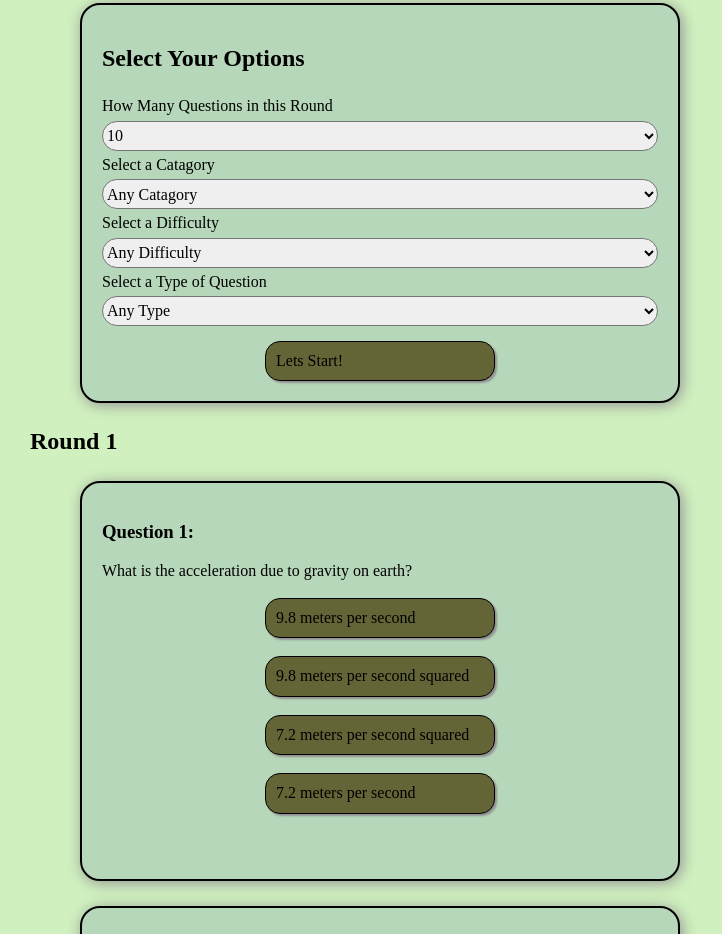
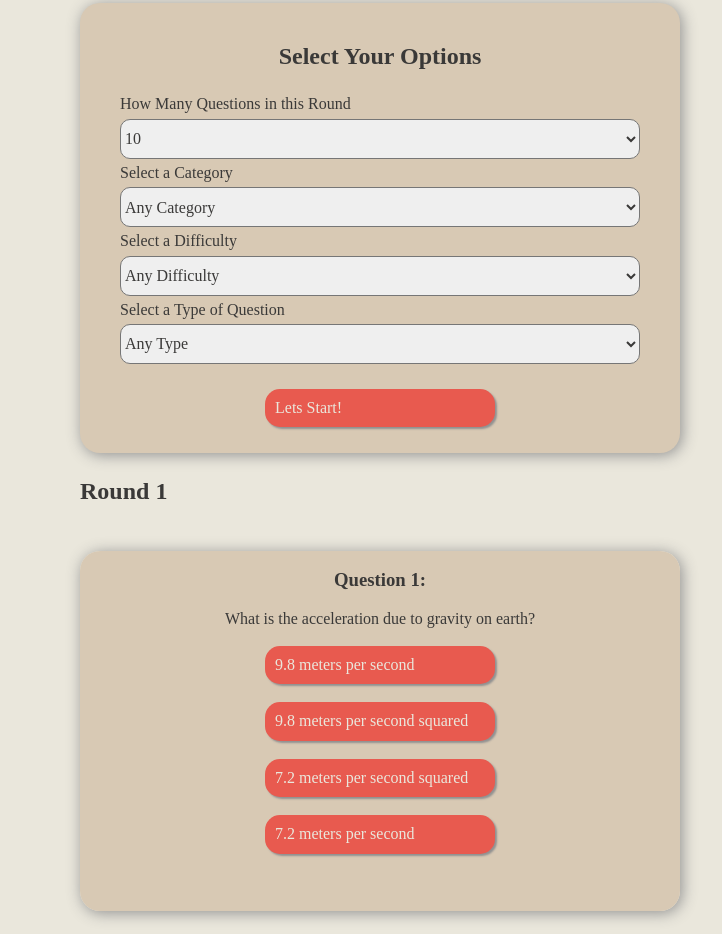
Before and after one commit to nickplamb/simple-api-request-app, a plain HTML site: page index.html in a window 1280 px wide. Shown: the part 102-1036 px from the top of the page, without its empty margins (260-982 px from the left). Drawn offline with nearby package versions, Linux system fonts and the light colour scheme.

Commit message:
1.6 add styling, flip functionality, event handlers for answers, and correct selection logic

```diff
--- a/css/style.css
+++ b/css/style.css
@@ -10,12 +10,14 @@
 
 /* Color Pallet https://coolors.co/d0f1bf-b6d7b9-9abd97-646536-483d03 */
 :root {
-  --btn-bg-color: #646536;
-  --btn-bg-hover: #483d03;
-  --bg-color: #d0f1bf;
-  --cards-bg-color: #b6d7b9;
-  --cards-bg-shadow: #b6d7b9;
-  --header-bg-color: #9abd97;
+  --bg-color: #eae7dc;
+  --btn-bg-color: #e85a4f;
+  --btn-bg-hover: #e98074;
+  --cards-bg-color: #d8c9b4;
+  --cards-bg-shadow: #8e8d8a;
+  --header-bg-color: var(--btn-bg-color);
+  --text-color: #3a3938;
+  --tan: #d8c3a5;
 }
 
 * {
@@ -23,6 +25,7 @@
 }
 
 body {
+  color: var(--text-color);
   font-family: "Times New Roman", Times, serif;
   background-color: var(--bg-color);
 }
@@ -33,6 +36,7 @@ header {
 }
 
 header h1 {
+  color: var(--bg-color);
   margin: 16px 30px;
   display: inline-block;
 }
@@ -42,11 +46,13 @@ header nav {
 }
 
 main {
-  max-width: 700px;
+  max-width: 680px;
   margin: 0 auto;
+  padding: 0 40px;
 }
 
 .start-form {
+  height: 450px;
   display: flex;
   flex-direction: column;
   align-items: stretch;
@@ -59,39 +65,92 @@ main {
 
 select.start-form__item {
   width: 100%;
-  height: 30px;
-  border-radius: 15px;
+  height: 40px;
+  border-radius: 10px;
+}
+
+section h2 {
+  text-align: center;
+}
+
+form {
+  padding: 0 40px;
+}
+
+button {
+  cursor: pointer;
+  color: var(--bg-color);
+}
+
+select {
+ color: var(--text-color);
 }
 
 button.start-form__item {
-  margin-top: 15px;
+  margin-top: 25px;
 }
 
-
-.card-container,
-.start-form-container {
-  max-width: 800px;
-  margin: 0 auto;
-  padding: 0 30px;
+.card-container {
+  max-width: 100%;
 }
 
 .card-container__card,
 .start-form {
   max-width: 600px;
+  margin: 25px auto;
+  padding: 20px 0;
+  background-color: var(--cards-bg-color);
+}
+
+.card {
+  box-shadow: 2px 2px 15px #919191; /*var(--cards-bg-shadow);/* */
+  border: none;
+  border-radius: 20px;
+}
+
+/* ---------------FLIP ANIMATION------------------------ */
+.card-container__card {
+  background-color: transparent;
+  perspective: 1000px;
   height: 400px;
-  margin: 25px auto;
-  padding: 20px;
+}
+.card-inner {
+  position: relative;
+  width: 100%;
+  height: 100%;
+  text-align: center;
+  transition: transform 0.6s;
+  transform-style: preserve-3d;
+}
+.flip-over {
+  transform: rotateY(180deg);
+}
+.card-front, .card-back {
+  position: absolute;
+  width: 100%;
+  height: 100%;
+  -webkit-backface-visibility: hidden;
+  backface-visibility: hidden;
+  border: none;
+  border-radius: 20px;
+}
+.card-front {
   background-color: var(--cards-bg-color);
-  border: black 2px solid;
-  border-radius: 20px;
-  box-shadow: 2px 2px 15px #919191; /*var(--cards-bg-shadow);/* */
+}
+.card-back {
+  background-color: var(--cards-bg-color);
+  transform: rotateY(180deg);
+}
+
+/* ---------------------LISTS-------------------------- */
+ul {
+  padding: 0;
 }
 
 ul.answer-list {
   width: 230px;
   list-style: none;
   margin: 10px auto;
-  padding: 0;
 }
 
 li {
@@ -100,13 +159,15 @@ li {
   list-style: none;
 }
 
+
+/* ---------------------BUTTONS------------------------- */
 .btn-answer,
 button.start-form__item {
   width: 230px;
   padding: 10px;
   text-align: left;
   background-color: var(--btn-bg-color);
-  border: 1px solid black;
+  border: none;
   border-radius: 15px;
   box-shadow: 2px 2px 2px #919191;
 }
@@ -116,3 +177,7 @@ button.start-form__item:hover {
   background-color: var(--btn-bg-hover);
   /* transition: .05s background-color; */
 }
+
+.hidden {
+  display: none;
+}
--- a/index.html
+++ b/index.html
@@ -24,8 +24,7 @@
     </nav>
   </header>
   <main>
-    <section class="start-form-container">
-      <div class="start-form">
+    <section class="start-form card">
         <h2>Select Your Options</h2>
         <form action="#" method="get">
           <label for="num-of-questions" class="start-form__item">How Many Questions in this Round</label>
@@ -34,27 +33,26 @@
             <option value="15">15</option>
             <option value="20">20</option>
           </select>
-          <label for="catagories" class="start-form__item">Select a Catagory</label>
-          <select name="catagories" id="catagories" class="start-form__item">
-            <option value="any">Any Catagory</option>
+          <label for="categories" class="start-form__item">Select a Category</label>
+          <select name="categories" id="categories" class="start-form__item">
+            <option value="">Any Category</option>
             <!-- Us JS to spit out the rest -->
           </select>
           <label for="difficulties" class="start-form__item">Select a Difficulty</label>
           <select name="difficulties" id="difficulties" class="start-form__item">
-            <option value="any">Any Difficulty</option>
+            <option value="">Any Difficulty</option>
             <option value="easy">Easy</option>
             <option value="medium">Medium</option>
             <option value="hard">Hard</option>
           </select>
           <label for="question-type" class="start-form__item">Select a Type of Question</label>
           <select name="question-type" id="question-type" class="start-form__item">
-            <option value="any">Any Type</option>
+            <option value="">Any Type</option>
             <option value="multiple">Multiple Choice</option>
             <option value="boolean">True or False</option>
           </select>
-          <button type="button" id="start-round" class="start-form__item">Lets Start!</button>
+          <button type="submit" id="start-round" class="start-form__item">Lets Start!</button>
         </form>
-      </div>
     </section>
     <h2>Round 1</h2>
     <ul class="card-container">
--- a/js/script.js
+++ b/js/script.js
@@ -48,7 +48,7 @@ let triviaRound = (function(){
         console.error('Object does not have all required properties');
       }
     } else {
-      console.error('Not an object')
+      console.error('Not an object');
     }
   }
 
@@ -59,8 +59,6 @@ let triviaRound = (function(){
       return false;
     }
     // Compare keys one by one.
-
-
     for (let i = 0; i < template.length; i++) {
       if (arr1[i] !== template[i]) {
         return false;
@@ -71,45 +69,107 @@ let triviaRound = (function(){
   }
 
   // Creates a div.card-container__card with the question and a ul of buttons as answers.
-  function addListItem(question, index) {
+  function addListItem(question, questionIndex) {
     // Container for each card
     let card = document.createElement('li');
     card.classList.add('card-container__card');
-    card.classList.add('question-card__' + (index + 1));
+    card.classList.add('question-card__' + (questionIndex + 1));
 
+    // --------------Card Structure-------------
+    // Card inner
+    let cardInner = document.createElement('div');
+    cardInner.classList.add('card-inner', 'card');
+    // card front. Shows question with list of answers
+    let cardFront = document.createElement('div');
+    cardFront.classList.add('card-front');
+    // Card back. Will flip over when answer selected and show right or wrong.
+    let cardBack = document.createElement('div');
+    cardBack.classList.add('card-back');
+    cardBack.setAttribute('id', 'card-back__'+(questionIndex + 1))
+
+    // --------------FRONT-------------------
     // Header
-    let cardHeader = document.createElement('h3');
-    cardHeader.innerText = 'Question ' + (index + 1) + ':';
-
+    let cardFrontHeader = document.createElement('h3');
+    cardFrontHeader.innerText = 'Question ' + (questionIndex + 1) + ':';
     // Question
     let cardQuestion = document.createElement('p');
     cardQuestion.innerText = question.question;
-
     // Answer List
     let answerList = document.createElement('ul');
     answerList.classList.add('answer-list');
 
+    card.appendChild(cardInner);
 
-    card.appendChild(cardHeader);
-    card.appendChild(cardQuestion);
-    card.appendChild(answerList);
+    // Fill card Front
+    cardFront.appendChild(cardFrontHeader);
+    cardFront.appendChild(cardQuestion);
+    cardFront.appendChild(answerList);
+
+    cardInner.appendChild(cardFront);
+    cardInner.appendChild(cardBack);
+
 
     // Loop through possible answers, create li with button for each
     // Add each li to .answer-list ul
-    question.possibleAnswers.forEach((possibleAnswer, index) => {
+    question.possibleAnswers.forEach((possibleAnswer, answerIndex) => {
       let answerListItem = document.createElement('li');
 
       // Create Button with class and possible answer
       let answerbtn = document.createElement('button');
+      // create unique button ID
+      let btnId = 'btn-' + questionIndex + '-' + answerIndex;
+
+      // set btn attributes, text, and value
       answerbtn.classList.add('btn-answer');
+      answerbtn.setAttribute('id', btnId);
       answerbtn.innerText = possibleAnswer;
-      answerbtn.value = index+1;
+      answerbtn.value = answerIndex+1;
+
+      // Create event handler for each button
+      createEventHandler(btnId, possibleAnswer);
 
       // add button to li
       answerListItem.appendChild(answerbtn);
-
+      // add li to anser list ul
       answerList.appendChild(answerListItem);
     });
+
+    function createEventHandler(btnId, possibleAnswer) {
+      let parentCard = document.querySelector('.card-container')
+
+      if (parentCard.addEventListener) {
+        parentCard.addEventListener('click', e => handler(e, btnId, question, possibleAnswer), false);
+      }else if (parentCard.attachEvent) {
+        parentCard.attachEvent('onclick', e => handler(e, btnId));
+      }
+    }
+
+    function handler(e, btnId, question, possibleAnswer) {
+      e.preventDefault();
+      // I think this isolates the handler to just the one clocked.
+      if (e.target.id == btnId) { //http://jsfiddle.net/H97WY/
+        let buttonSelected = document.querySelector('#'+btnId)
+        let answerSelected = buttonSelected.innerText
+        let questionNumber = btnId.split('-')[1];
+
+        createCardBack(answerSelected, questionNumber);
+      }
+    }
+
+    function createCardBack(answerSelected, questionNumber) {
+      let cardBackHeader = document.createElement('h3');
+      // cardBackHeader.classList.add('');
+
+      // Determine if the answer selected is correct.
+      if (answerSelected === question.correctAnswer) {
+        cardBackHeader.innerText = 'You are so smart!'
+      } else {
+        cardBackHeader.innerText = 'Isn\'t that cute. BUT IT\'S WRONG!'
+      }
+
+      cardBack.appendChild(cardBackHeader);
+      cardInner.classList.add('flip-over');
+    }
 
     return card;
   }
@@ -133,6 +193,8 @@ let newQuestion = {
   correctAnswer: 'True',
 }
 
+
+
 // Add the newQuestion
 triviaRound.add(newQuestion);
 
@@ -148,17 +210,65 @@ allQuestions.forEach((question, index) => {
 });
 
 function decodeBase64(msg) {
-  return atob(msg);
+  let decodedObject = new Object;
+  // msg.entries().forEach
+//  console.log(msg);
+  // return decodedObject;
 }
 
 // -------Event listeners-----
+let optionsBtn = document.querySelector('button.start-form__item');
+// optionsBtn.addEventListener('click', getQuestionsFromOpenDB);
+
+let parentCard = document.querySelector
+if (parent.addEventListener) {
+    parent.addEventListener('click', handler, false);
+}else if (parent.attachEvent) {
+    parent.attachEvent('onclick', handler);
+}
+
+function handler(e) {
+    if (e.target.id == 'test') {
+         // the button was clicked
+    }
+}
 
 
 
-function checkAnswer(slectedChoice, ) {
-  if (choice === question.correctAnswer) {
 
-  } else {
 
-  }
+
+
+function getQuestionsFromOpenDB() {
+  let url = 'https://opentdb.com/api.php?encode=base64';
+
+  let query = new Object;
+  query.amount = document.querySelector('#num-of-questions').value;
+  query.category = document.querySelector('#categories').value;
+  query.difficulty = document.querySelector('#difficulties').value;
+  query.type = document.querySelector('#question-type').value;
+
+
+  Object.entries(query).forEach(option => {
+    if (option[1] !== '') {
+      url += '&' + option[0] + '=' + option[1];
+    }
+  });
+
+  let encodedQuestions = fetchAndParseQuestions(url);
+  let decodedQuestions = decodeBase64(encodedQuestions);
+
 }
+
+function fetchAndParseQuestions(url) {
+  let encodedQuestions = fetch(url).then(response => {
+    return response.json();
+  }).then(data => {
+    return data;
+  });
+  // .catch(err => {
+  //   console.warn('something went wrong. ' + err);
+  // });
+  console.log(encodedQuestions);
+  return encodedQuestions.results;
+}
```
